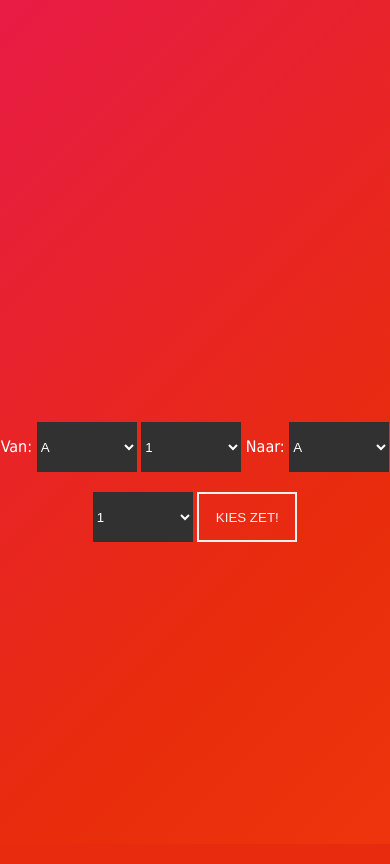
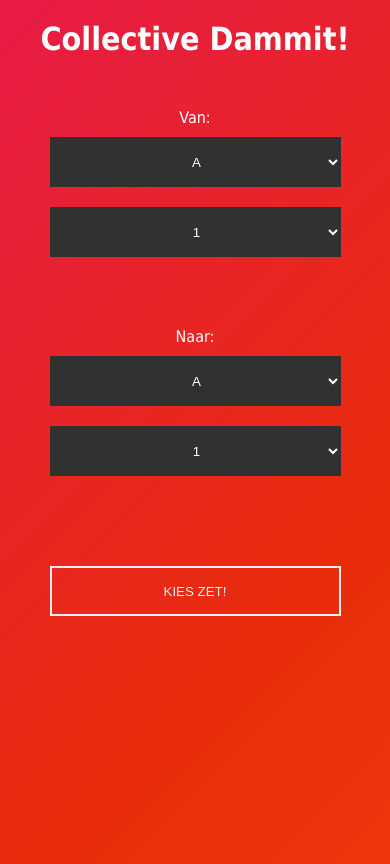
Before and after one commit to jdderuiter/collective_dammIt, a PHP site: page / in a window 390 px wide. Before the commit the page ends 635 px from the top, so only its background shows below. Run offline with PHP 8.4, Linux system fonts and the light colour scheme; data that the repository does not hold is empty.

Commit message:
Styled form for mobile

```diff
--- a/index.php
+++ b/index.php
@@ -12,6 +12,8 @@
     <title>Collective Dammen</title>
 </head>
 <body class="bg">
+    <h1>Collective Dammit!</h1>
+    <div class="container">
         <form action="?" method="POST">
             <div class="custom-select">
                 <label for="item1">Van:</label>
@@ -36,6 +38,8 @@
                     <option value="7">7</option>
                     <option value="8">8</option>
                 </select>
+            </div>
+            <div class="custom-select">
                 <label for="item3">Naar:</label>
                 <select name="item3">
                     <option value="A">A</option>
@@ -58,9 +62,12 @@
                     <option value="7">7</option>
                     <option value="8">8</option>
                 </select>
+            </div>
+            <div class="custom-select">
                 <input type="submit" value="Kies zet!">
             </div>
         </form>
+    </div>
 
 
     <?php
--- a/style.css
+++ b/style.css
@@ -5,12 +5,27 @@ body.bg{
     width: 100vw;
     height: 100vh;
     background: linear-gradient(-45deg, #FF530D, #E82C0C, #E80C7A, #FF0DFF);
-	background-size: 400% 400%;
+		background-size: 400% 400%;
     animation: Gradient 15s ease infinite;
-    font-family: Tahoma, Geneva, sans-serif;
+		font-family: Tahoma, Geneva, sans-serif;
+		text-align: center;
 }
+
+h1{
+	margin: 20px auto;
+}
+
+.container{
+	width: 90vw;
+	margin: auto;
+}
+
+label{
+	display: block;
+}
+
 input[type="submit"] {
-  width: 100px;
+  width: 100%;
   height: 50px;
   border: 2px solid #efefef;
   background-color: transparent;
@@ -20,18 +35,21 @@ input[type="submit"] {
 }
 
 select {
-  width:100px;
-  background-color: #313131;
+  width:100%;
+	background-color: #313131;
+	text-align: center;
   border-radius: 0;
   color:#fff;
   height:50px;
-  border:0;
+	border:0;
+	margin: 10px 0;
+	padding-left: 15px;
 }
 
 .custom-select {
   position:relative;
-  top: 50vh;
-  margin:0 auto;
+	margin:0 auto;
+	padding: 30px;
   text-align: center;
 }
 
```
